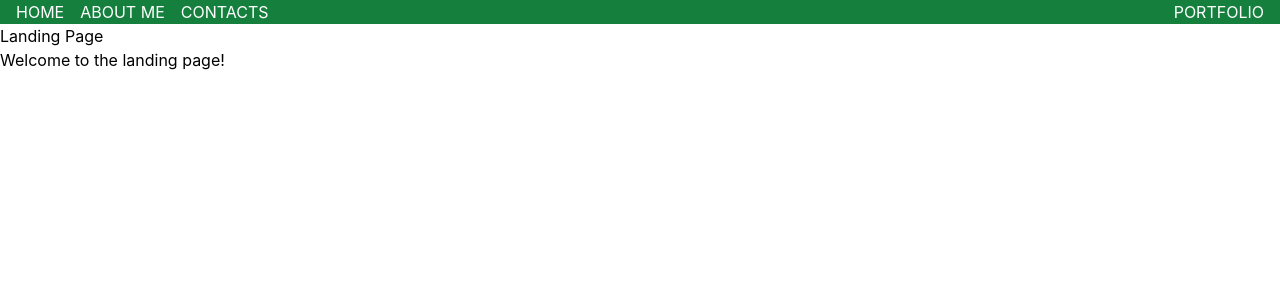
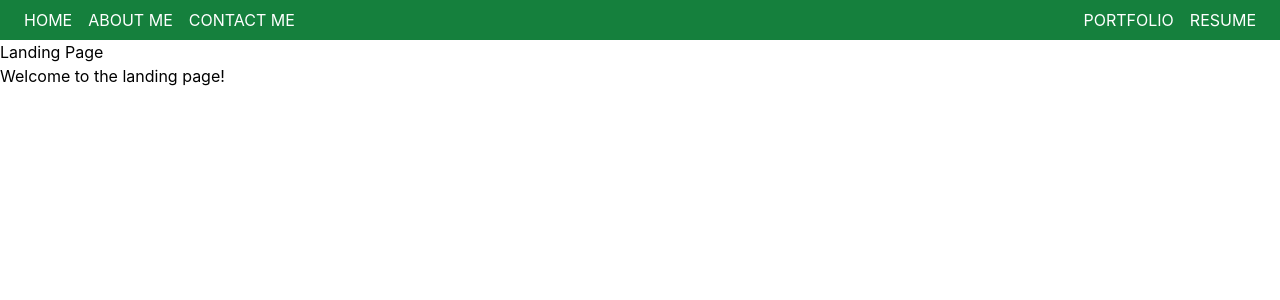
Before and after one commit to AbdullahAlFalah/Portfolio, a React (Create React App) app: page / in a window 1280 px wide. Shown: the top 300 px of the page. Built offline with nearby package versions, Linux system fonts and the light colour scheme.

Commit message:
HoverHints & and Resume addition from google drive

```diff
--- a/src/components/ui/Header.tsx
+++ b/src/components/ui/Header.tsx
@@ -3,18 +3,23 @@ import Menuitem from './Menuitem'
 import { IoIosHome, IoIosInformationCircle} from "react-icons/io";
 import { RiContactsFill } from "react-icons/ri";
 import { FaFile } from "react-icons/fa";
+import { MdAttachFile } from "react-icons/md";
 
 export default function Header() {
   return (
-    <div className='flex justify-between items-center text-white bg-green-700'>
+    <div className='flex justify-between items-center text-white bg-green-700 p-2'>
         <div className='flex gap-4 px-4'>
             <Menuitem title='Home' address='/' Icon={IoIosHome}/>
             <Menuitem title='About Me' address='/pages/AboutMe' Icon={IoIosInformationCircle}/>
-            <Menuitem title='Contacts' address='/pages/ContactMe' Icon={RiContactsFill}/>
+            <Menuitem title='Contact Me' address='/pages/ContactMe' Icon={RiContactsFill}/>
         </div>
         <div className='flex gap-4 px-4'>
             <Menuitem title='Portfolio' address='/pages/Portfolio' Icon={FaFile}/>
-
+            <a href="https://drive.google.com/file/d/17hGDKqmFwgO7malpvNsVA_eAbtbLtKYG/view?usp=sharing" target="_blank" rel="noopener noreferrer" className="hover:text-amber-400 flex items-center group relative">
+              <span className="group-hover:opacity-100 transition-opacity bg-gray-800 px-1 text-sm text-gray-100 rounded-md absolute left-1/2 -translate-x-1/2 translate-y-full opacity-0 m-4 mx-auto">Resume</span>
+              <MdAttachFile className='text-4xl sm:hidden'/>
+              <p className='uppercase hidden sm:inline text-base'>Resume</p>
+            </a>
         </div>
     </div>
   )
--- a/src/components/ui/Menuitem.tsx
+++ b/src/components/ui/Menuitem.tsx
@@ -10,10 +10,11 @@ type Menuitemdetails = {
 
 export default function Menuitem({title, address, Icon}: Menuitemdetails) {
   return (
-    <Link to={address}>
+    <Link to={address} className='group flex relative'>
         <div className='hover:text-amber-400'>
-            <Icon className='text-4xl sm:hidden'/>
-            <p className='uppercase hidden sm:inline text-base'>{title}</p>
+          <span className="group-hover:opacity-100 transition-opacity bg-gray-800 px-1 text-sm text-gray-100 rounded-md absolute left-1/2 -translate-x-1/2 translate-y-full opacity-0 m-4 mx-auto">{title}</span>
+          <Icon className='text-4xl sm:hidden'/>
+          <p className='uppercase hidden sm:inline text-base'>{title}</p>
         </div>
     </Link>
   )
```
